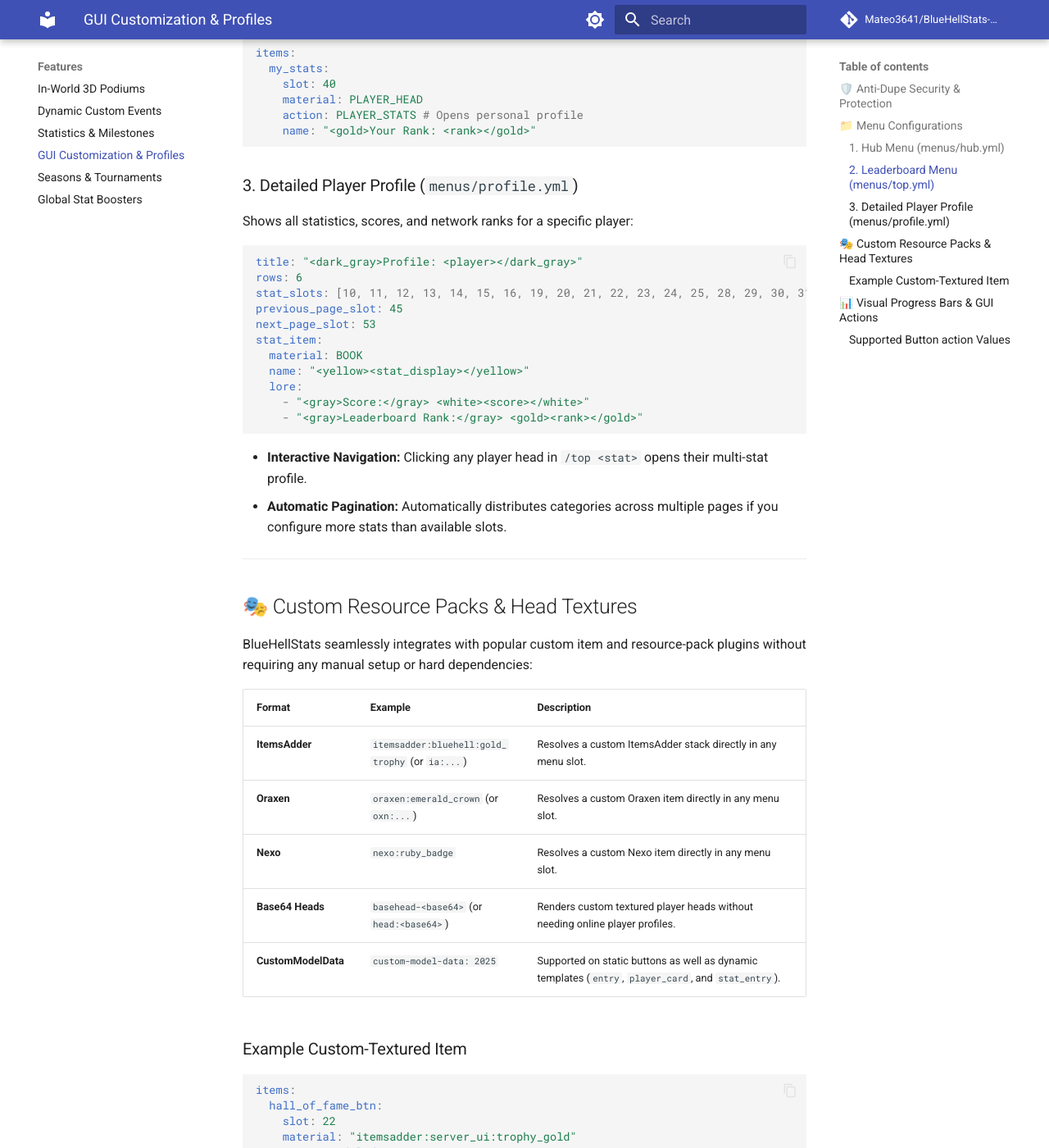
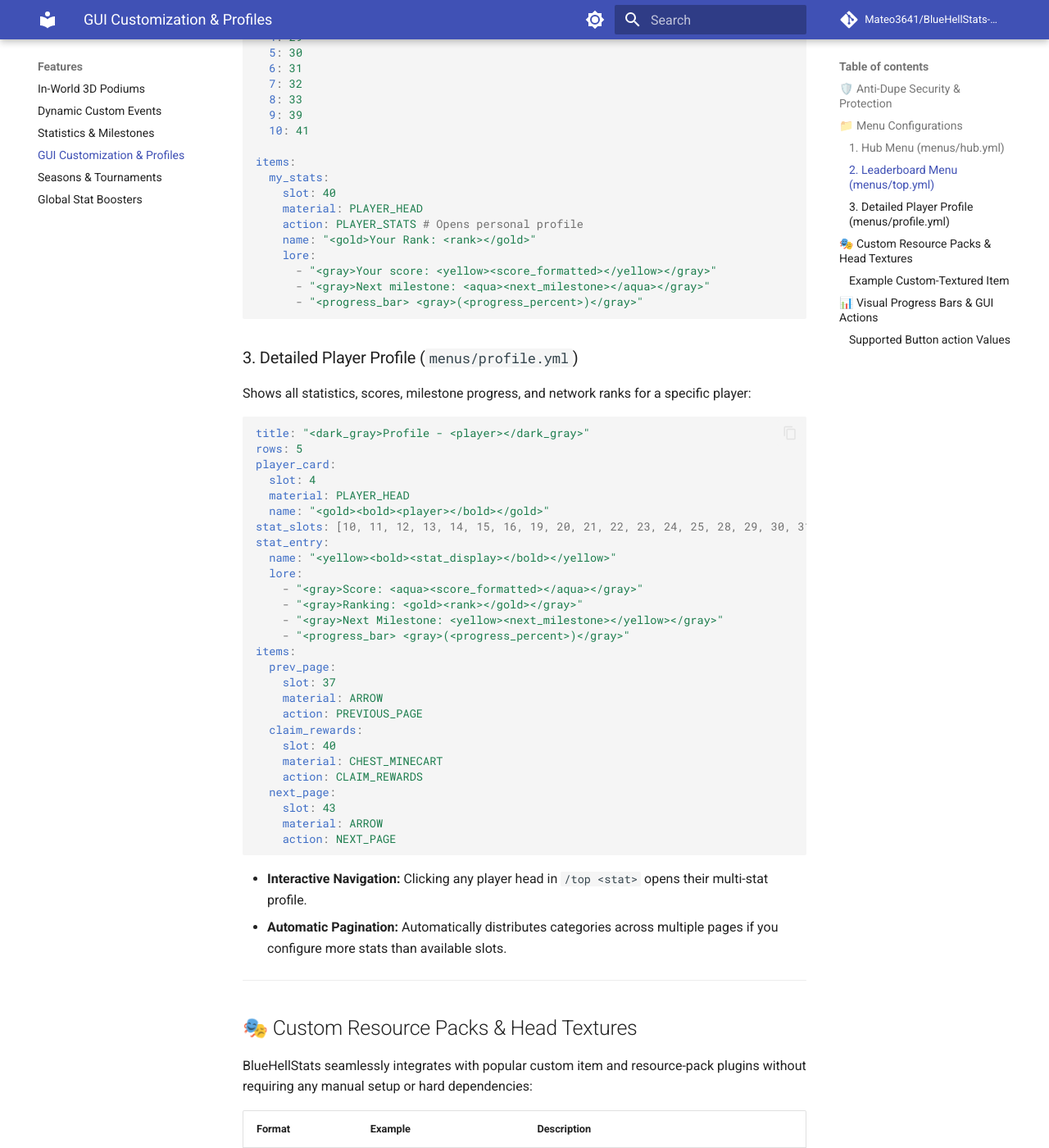
Before and after one commit to Mateo3641/BlueHellStats-Docs, an MkDocs documentation site: the page built from docs/features/guis.md, in a window 1280 px wide and 1400 px high, scrolled down 1494 px. Shown: the whole window at 82% size. Built offline with MkDocs 1.6.1 and Material for MkDocs 9.7.7, drawn with Linux system fonts in a browser that asks for light colours; comment, search, counter and statistics services are not loaded; some of the changed text lies outside the part shown.

Commit message:
docs: update public docs and version manifest for v1.4.0

````diff
--- a/docs/features/guis.md
+++ b/docs/features/guis.md
@@ -24,12 +24,19 @@ title: "<dark_gray>Hall of Fame - Categories</dark_gray>"
 rows: 4
 items:
   diamonds_category:
-    slot: 11
+    slot: 10
     material: DIAMOND
     action: OPEN_STAT:diamonds_mined
     name: "<aqua><bold>Diamonds Mined</bold></aqua>"
     lore:
-      - "<gray>Click to view leaderboard rankings!</gray>"
+      - "<gray>Your Score: <aqua><score_formatted></aqua> (<gold><rank></gold>)</gray>"
+      - "<progress_bar> <gray>(<progress_percent>)</gray>"
+      - "<yellow>▶ Click to open leaderboard</yellow>"
+  claim_rewards:
+    slot: 24
+    material: CHEST_MINECART
+    action: CLAIM_REWARDS
+    name: "<green><bold>Claim Season Rewards</bold></green>"
 ```
 
 ### 2. Leaderboard Menu (`menus/top.yml`)
@@ -56,22 +63,42 @@ items:
     material: PLAYER_HEAD
     action: PLAYER_STATS # Opens personal profile
     name: "<gold>Your Rank: <rank></gold>"
+    lore:
+      - "<gray>Your score: <yellow><score_formatted></yellow></gray>"
+      - "<gray>Next milestone: <aqua><next_milestone></aqua></gray>"
+      - "<progress_bar> <gray>(<progress_percent>)</gray>"
 ```
 
 ### 3. Detailed Player Profile (`menus/profile.yml`)
-Shows all statistics, scores, and network ranks for a specific player:
+Shows all statistics, scores, milestone progress, and network ranks for a specific player:
 ```yaml
-title: "<dark_gray>Profile: <player></dark_gray>"
-rows: 6
+title: "<dark_gray>Profile - <player></dark_gray>"
+rows: 5
+player_card:
+  slot: 4
+  material: PLAYER_HEAD
+  name: "<gold><bold><player></bold></gold>"
 stat_slots: [10, 11, 12, 13, 14, 15, 16, 19, 20, 21, 22, 23, 24, 25, 28, 29, 30, 31, 32, 33, 34]
-previous_page_slot: 45
-next_page_slot: 53
-stat_item:
-  material: BOOK
-  name: "<yellow><stat_display></yellow>"
+stat_entry:
+  name: "<yellow><bold><stat_display></bold></yellow>"
   lore:
-    - "<gray>Score:</gray> <white><score></white>"
-    - "<gray>Leaderboard Rank:</gray> <gold><rank></gold>"
+    - "<gray>Score: <aqua><score_formatted></aqua></gray>"
+    - "<gray>Ranking: <gold><rank></gold></gray>"
+    - "<gray>Next Milestone: <yellow><next_milestone></yellow></gray>"
+    - "<progress_bar> <gray>(<progress_percent>)</gray>"
+items:
+  prev_page:
+    slot: 37
+    material: ARROW
+    action: PREVIOUS_PAGE
+  claim_rewards:
+    slot: 40
+    material: CHEST_MINECART
+    action: CLAIM_REWARDS
+  next_page:
+    slot: 43
+    material: ARROW
+    action: NEXT_PAGE
 ```
 
 * **Interactive Navigation:** Clicking any player head in `/top <stat>` opens their multi-stat profile.
--- a/docs/version.json
+++ b/docs/version.json
@@ -1,4 +1,4 @@
 {
-  "version": "1.3.0",
+  "version": "1.4.0",
   "download_url": "https://mateo3641.github.io/BlueHellStats-Docs/"
 }
````
Also changed, not shown: docs/index.md (+9 -4 lines).
